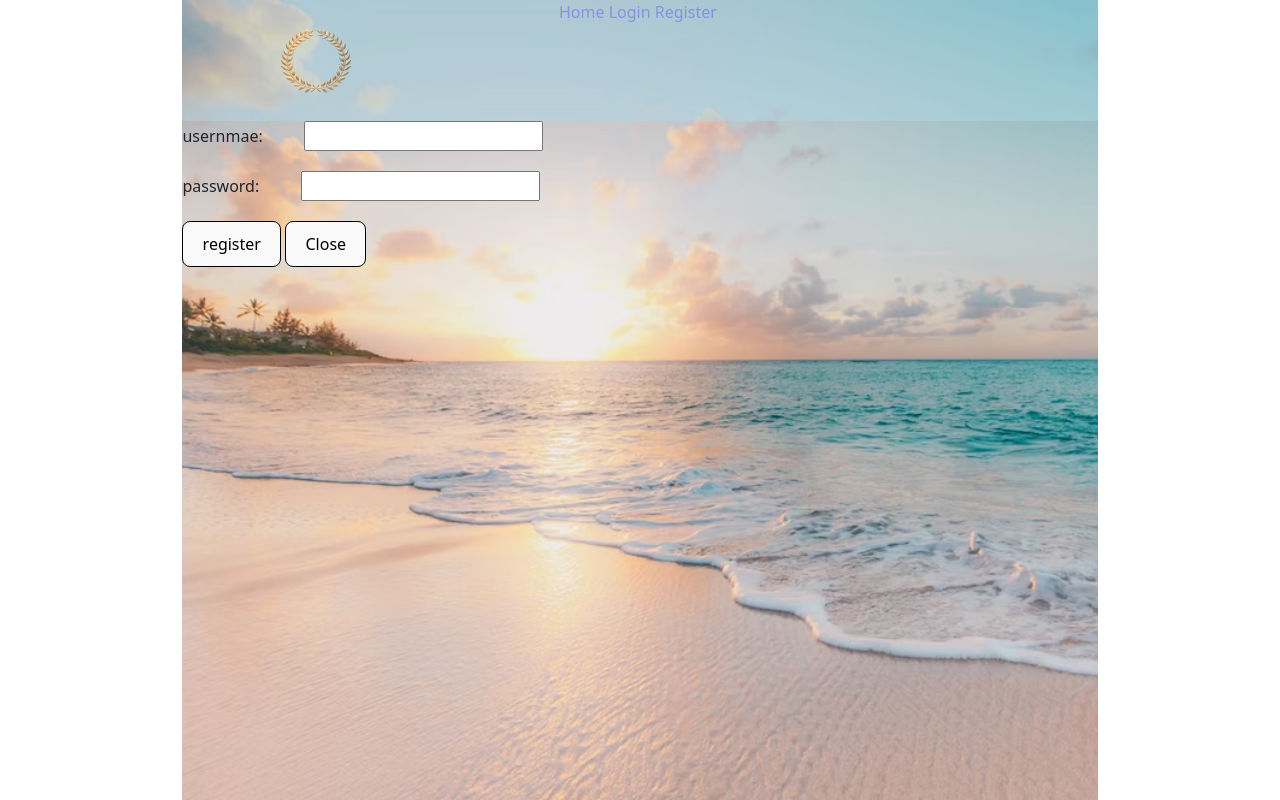
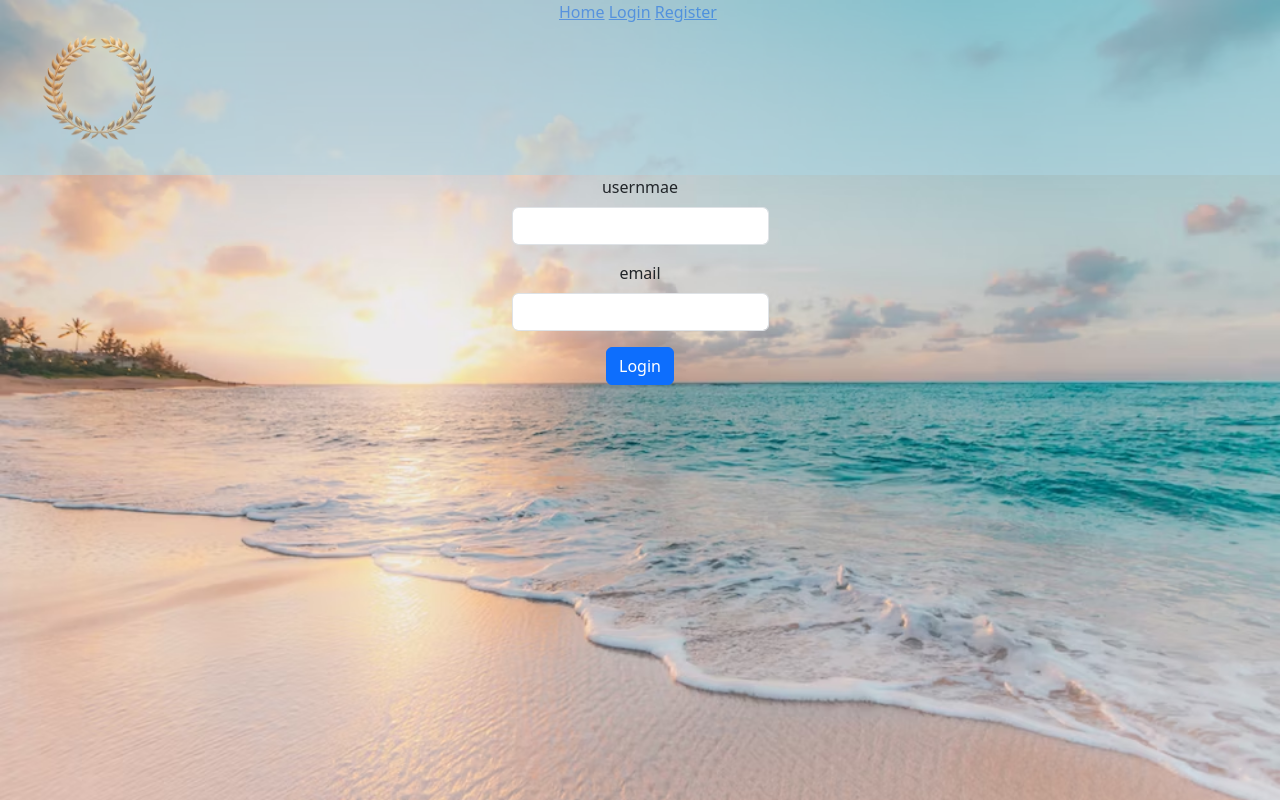
Before and after one commit to zfharb/aurora-frontend, a React (Vite) app: page /login in a window 1280 px wide. Built offline with nearby package versions, Linux system fonts and the light colour scheme.

Commit message:
css: remove css files

```diff
--- a/src/App.jsx
+++ b/src/App.jsx
@@ -9,7 +9,7 @@ import './App.css'
 function App() {
   return (
     <>
-   <div class=" container-fluid sticky-top navbar-custom">
+   <div class="container-fluid sticky-top navbar-custom">
       <div class="row">
         <div className='col'>
           <img src="../src/images/Remove.png" class='img-fluid w-50 p-3 align-self-start' alt="..."/>
--- a/src/compenents/Home.jsx
+++ b/src/compenents/Home.jsx
@@ -1,18 +1,9 @@
 import Search from './Search'
-import styles from './Home.module.css'
-import 'bootstrap/dist/css/bootstrap.min.css';
 
 function Home() {
 
   return (
-    <>
-      {/* <nav id="navbar-example2" class="navbar navbar-light bg-light px-3"> */}
-
-      <Search />
-      {/* </nav> */}
-    </>
-
-
+    <Search />
   )
 }
 
--- a/src/compenents/Home.module.css
+++ /dev/null
@@ -1,22 +0,0 @@
-.header {
-    border: 5px solid black;
-    /* background-image: url("../images/aurora.jpg"); */
-    /* background-size: cover; */
-    /* background-position: center; */
-    /* background-color: lightblue; */
-    background-size: 100%;
-    /* width: 85vw;
-    height: 30vw;
-    margin: 7px;
-    padding: 50px; */
-    display: block;
-    place-items: center;
-    height: 50vw;
-
-}
-
-
-img {
-    display: block;
-    margin: 0 auto;
-  }
--- a/src/compenents/Login.jsx
+++ b/src/compenents/Login.jsx
@@ -1,55 +1,27 @@
 import { useState } from 'react'
-import { useNavigate } from "react-router-dom";
-import 'bootstrap/dist/css/bootstrap.min.css';
 
-
-import styles from './Login.module.css'
-
-function Login(props) {
+function Login() {
     const [username, setUsername] = useState('')
     const [password, setPassword] = useState('')
 
-    const navigate = useNavigate();
-
-    function handleLogin(e) {
-        e.preventDefault()
-        props.toggle()
+    function loginUser(e) {
     }
 
     return (
-        <section className={styles.section}>
-                <div>
+        <div  class="container d-flex justify-content-center">
+                <form align="center">
+                        <div class="mb-3">
+                        <label for="exampleInputEmail1" class="form-label">usernmae</label>
+                        <input type="name" class="form-control" id="exampleInputEmail1" onChange={e => setUsername(e.target.value)} />
+                        </div>
+                        <div class="mb-3">
+                        <label for="exampleInputPassword1" class="form-label">email</label>
+                        <input type="email" class="form-control" id="exampleInputPassword1" onChange={e => setPassword(e.target.value)} />
+                        </div>
 
-                        <label className={styles.label}>
-                                usernmae:
-                                &nbsp;
-                                &nbsp;
-                                &nbsp;
-                                &nbsp;
-                                &nbsp;
-                                <input type="text" onChange={e => setUsername(e.target.value)} />
-                        </label>
-                </div>
-                <div>
-                        <label className={styles.label}>
-                                password:
-                                &nbsp;
-                                &nbsp;
-                                &nbsp;
-                                &nbsp;
-                                &nbsp;
-                                <input type="text"  onChange={e => setPassword(e.target.value)} />
-                        </label>
-                </div>
-
-                <div>
-                        <button className={styles.button} type="submit" >register</button>
-                        &nbsp;
-                        <button className={styles.button} onClick={() => navigate("/")}>Close</button>
-
-                </div>
-        </section>
-
+                        <button type="submit" class="btn btn-primary" onClick={loginUser}>Login</button>
+                </form>
+        </div>
     )
 }
 
--- a/src/compenents/Login.module.css
+++ /dev/null
@@ -1,15 +0,0 @@
-.section{
-  /* border: 20px solid red; */
-  height:100%;
-  width: 100%;
-}
-
-.label {
-   width: 50vw;
-  height: 50px;
-}
-
-.button {
-  border: 1px solid black;
-
-}
--- a/src/compenents/Register.jsx
+++ b/src/compenents/Register.jsx
@@ -1,24 +1,11 @@
 import { useState } from 'react'
-// import { useNavigate } from "react-router-dom";
-import styles from './Register.module.css'
 
 
-function Register(props) {
+function Register() {
     const [name, setName] = useState('')
     const [email, setEmail] = useState('')
     const [username, setUsername] = useState('')
     const [password, setPassword] = useState('')
-
-    const [userData, setUserData] = useState([]);
-
-
-//     const navigate = useNavigate();
-
-//     function handleLogin(e) {
-//         e.preventDefault()
-//         // Code to handle login goes here
-//         props.toggle()
-//     }
 
     const registerUser = async () => {
         var targetUrl ='https://j7gerpuqm8.execute-api.us-east-1.amazonaws.com/dev/register'
@@ -39,14 +26,10 @@ function Register(props) {
         .catch(error =>{
                 console.log(error)
             })
-        //     setUserData(['res']);
     }
 
     return (
-
-
-        <div data-bs-spy="scroll" data-bs-target={props.name}  class="container d-flex justify-content-center">
-
+        <div  class="container d-flex justify-content-center">
             <form align="center">
                     <div class="mb-3">
                     <label for="exampleInputEmail1" class="form-label">name</label>
@@ -68,8 +51,6 @@ function Register(props) {
                     <button type="submit" class="btn btn-primary" onClick={registerUser}>Register</button>
 
             </form>
-        {name}
-        {email}
         </div>
 
     )
--- a/src/compenents/Register.module.css
+++ /dev/null
@@ -1,15 +0,0 @@
-.section{
-    /* border: 20px solid red; */
-    height:100%;
-    width: 100%;
-  }
-
-.label {
-     width: 50vw;
-    height: 50px;
-}
-
-.button {
-      border: 1px solid black;
-
-}
--- a/src/compenents/Search.jsx
+++ b/src/compenents/Search.jsx
@@ -1,32 +1,28 @@
 import { useState } from 'react'
 
-// import './Search.css'
-
-function Search(props) {
+function Search() {
     const [service, setService] = useState('')
     const [zipcode, setZipcode] = useState('')
 
-    function handleSearch(e) {
+    function search(e) {
         e.preventDefault()
-        // Code to handle login goes here
-        // props.toggle()
     }
 
     return (
-        <div className="position-absolute top-50 start-50 translate-middle">
-                <form onSubmit={handleSearch}>
-                    <label>
-                        Service:
-                        <input type="text" value={service} onChange={e => setService(e.target.value)} />
-                    </label>
-                    <br/>
-                    <label>
-                        Zipcode:
-                        <input type="password" value={zipcode} onChange={e => setZipcode(e.target.value)} />
-                    </label>
-                    <br/>
-                    <button type="search" onClick={props.toggle}>Search</button>
-                </form>
+        <div class="container d-flex justify-content-center">
+            <form align="center">
+                    <div class="mb-3">
+                    <label for="exampleInputEmail1" class="form-label">services</label>
+                    <input type="name" class="form-control" id="exampleInputEmail1" onChange={e => setService(e.target.value)} />
+                    </div>
+                    <div class="mb-3">
+                    <label for="exampleInputPassword1" class="form-label">zipcode</label>
+                    <input type="email" class="form-control" id="exampleInputPassword1" onChange={e => setZipcode(e.target.value)} />
+                    </div>
+
+                    <button type="submit" class="btn btn-primary" onClick={search}>Search</button>
+
+            </form>
         </div>
     )
 }
--- a/src/index.css
+++ b/src/index.css
@@ -4,62 +4,4 @@
   min-height: 100vh;
   min-width: 100ch;
   position: relative;
-  /* margin: flex;  */
-
 }
-
-
-
-a {
-  font-weight: 500;
-  color: #646cff;
-  text-decoration: inherit;
-}
-a:hover {
-  color: #535bf2;
-}
-
-body {
-  margin: 0;
-  display: center;
-  place-items: center;
-  min-width: 320px;
-  min-height: 100vh;
-}
-
-h1 {
-  font-size: 3.2em;
-  line-height: 1.1;
-}
-
-button {
-  border-radius: 8px;
-  border: 1px solid transparent;
-  padding: 0.6em 1.2em;
-  font-size: 1em;
-  font-weight: 500;
-  font-family: inherit;
-  background-color: #1a1a1a;
-  cursor: pointer;
-  transition: border-color 0.25s;
-}
-button:hover {
-  border-color: #646cff;
-}
-button:focus,
-button:focus-visible {
-  outline: 4px auto -webkit-focus-ring-color;
-}
-
-@media (prefers-color-scheme: light) {
-  :root {
-    color: #213547;
-    background-color: #ffffff;
-  }
-  a:hover {
-    color: #747bff;
-  }
-  button {
-    background-color: #f9f9f9;
-  }
-}
```
Also changed, not shown: src/App.css (+0 -34 lines), src/compenents/ccc.css (deleted, +0 -54 lines). Lines whose indentation alone changed are shown as unchanged.
